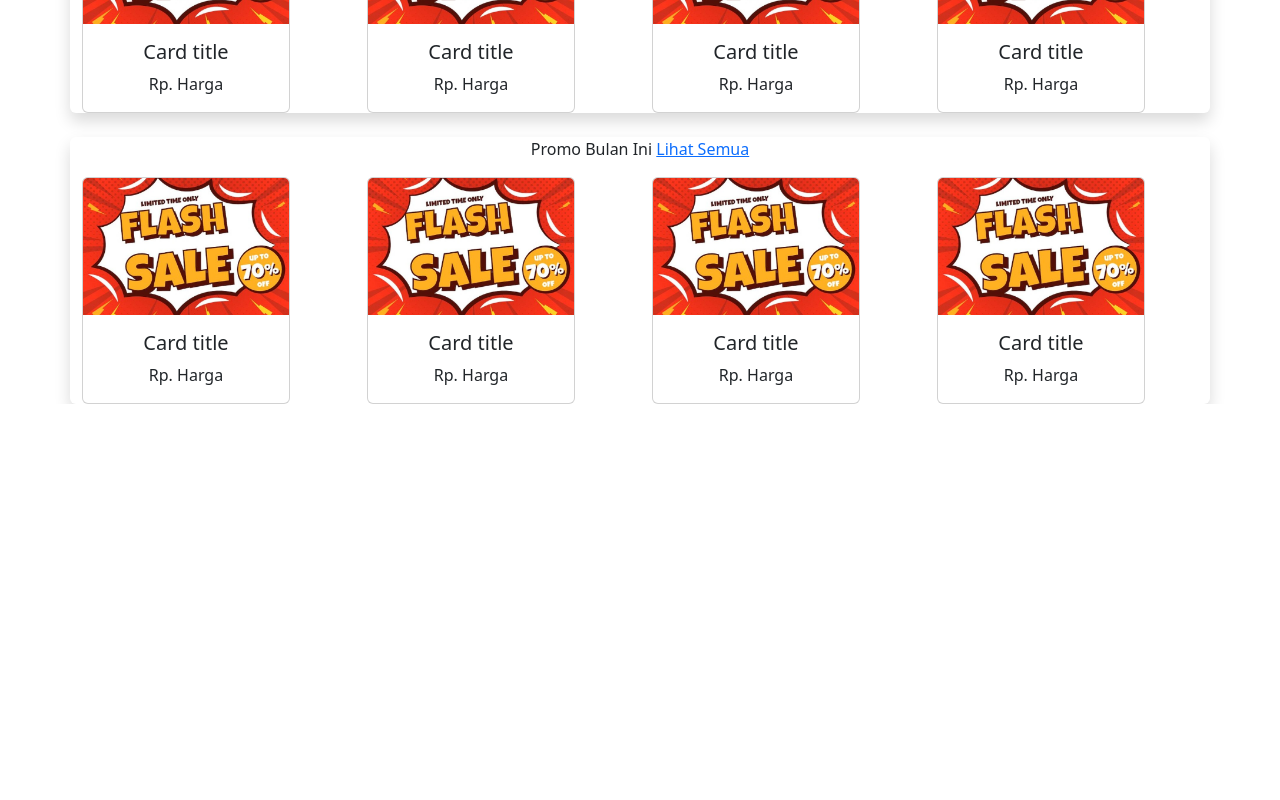
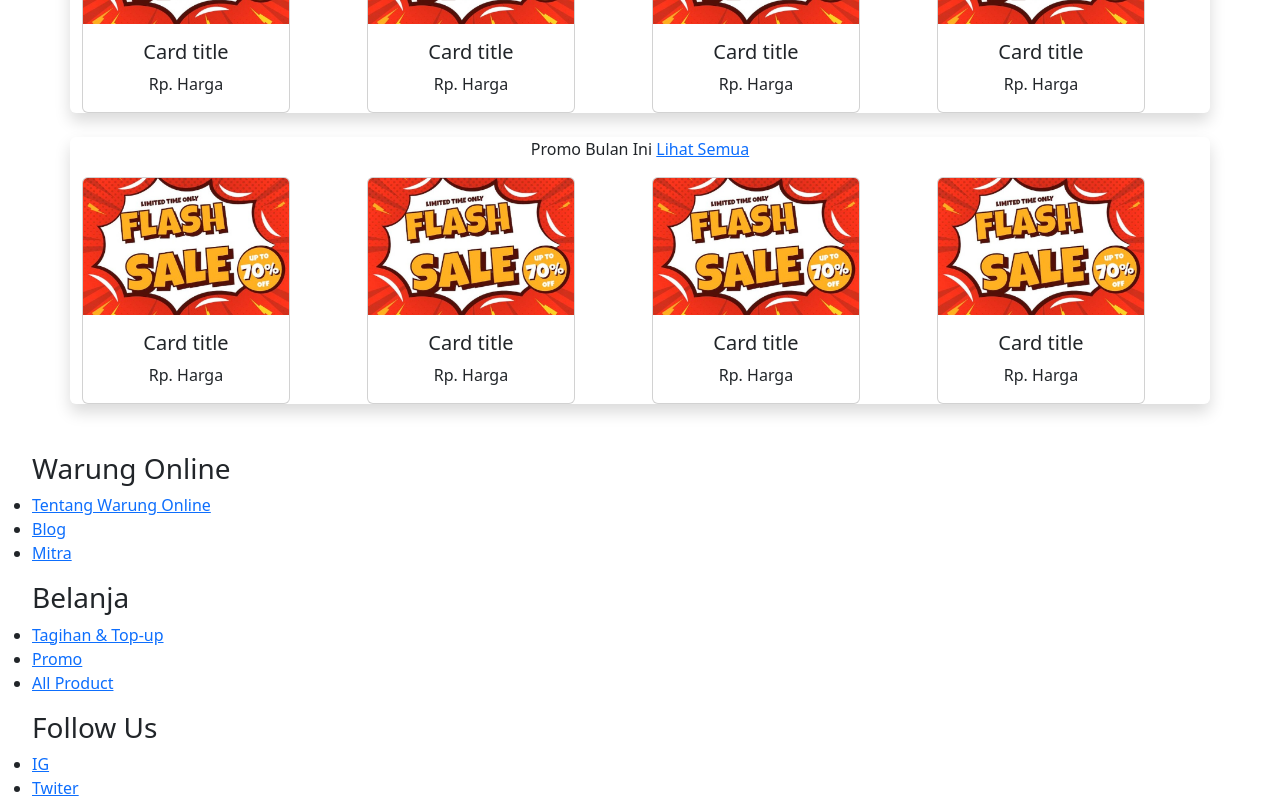
Before and after one commit to Na-Ku/Virgen_Portfolio, a React (Create React App) app: page / in a window 1280 px wide. Shown: the part 1081-1881 px from the top of the page. Before the commit the page ends 1485 px from the top, so only its background shows below. Built offline with nearby package versions, Linux system fonts and the light colour scheme.

Commit message:
kerangka untuk footer selesai

```diff
--- a/src/App.js
+++ b/src/App.js
@@ -4,6 +4,7 @@ import CarouselComponent from "./Pages/CarouselBanner/CarouselComponent";
 import AllCategories from "./Pages/Category/AllCategories";
 import Promo from "./Pages/Diskon/Promo";
 import FrontProduct from "./Pages/Products/FrontProduct";
+import About from "./Pages/Footer/About";
 
 function App() {
   return (
@@ -24,6 +25,9 @@ function App() {
         <span>
           <FrontProduct />
         </span>
+        <footer>
+          <About />
+        </footer>
       </main>
     </div>
   );
--- a/src/Components/Abouts.jsx
+++ b/src/Components/Abouts.jsx
@@ -1,7 +1,43 @@
 import React from "react";
 
 const Abouts = () => {
-  return <div></div>;
+  return (
+    <div className="mt-5">
+      <ul>
+        <h3>Warung Online</h3>
+        <li>
+          <a href="#f">Tentang Warung Online</a>
+        </li>
+        <li>
+          <a href="#g">Blog</a>
+        </li>
+        <li>
+          <a href="#g">Mitra</a>
+        </li>
+      </ul>
+      <ul>
+        <h3>Belanja</h3>
+        <li>
+          <a href="#f">Tagihan & Top-up</a>
+        </li>
+        <li>
+          <a href="#g">Promo</a>
+        </li>
+        <li>
+          <a href="#g">All Product</a>
+        </li>
+      </ul>
+      <ul>
+        <h3>Follow Us</h3>
+        <li>
+          <a href="#f">IG</a>
+        </li>
+        <li>
+          <a href="#g">Twiter</a>
+        </li>
+      </ul>
+    </div>
+  );
 };
 
 export default Abouts;
```
